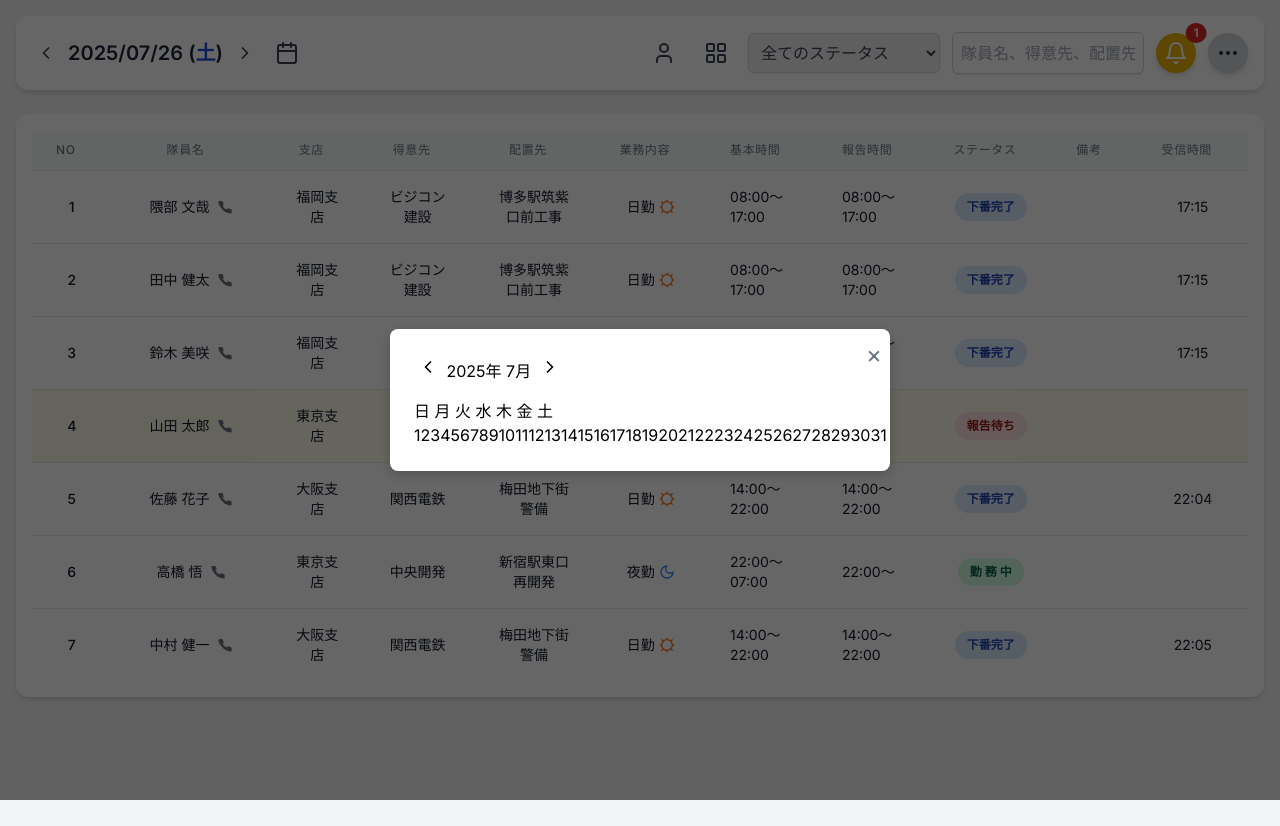
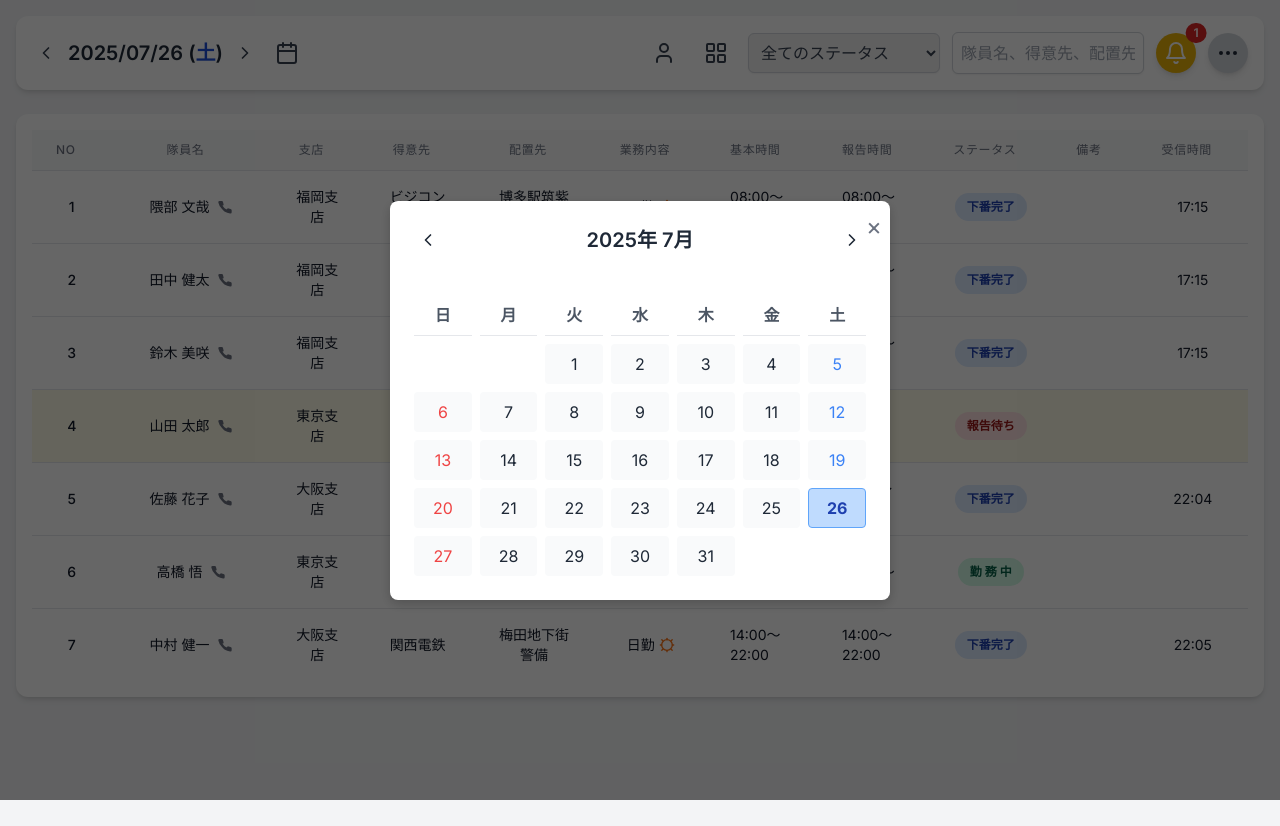
Before and after one commit to FumiyaKumabe/20250628, a plain HTML site: page index.html in a window 1280 px wide. Both pictures are taken after a click on the button 287 px from the left and 53 px from the top of the page. Drawn offline with nearby package versions, Linux system fonts and the light colour scheme.

Commit message:
Update index.html

```diff
--- a/index.html
+++ b/index.html
@@ -389,11 +389,65 @@
         }
 
         /* Removed link-style as per user request for assignment name,
-           but keeping it here in case it's needed for other links in the future. */
+            but keeping it here in case it's needed for other links in the future. */
         /* .assignment-detail-value.link-style {
             color: #3b82f6;
             text-decoration: underline;
         } */
+
+        /* Calendar specific styles */
+        .calendar-header {
+            display: flex;
+            justify-content: space-between;
+            align-items: center;
+            margin-bottom: 16px;
+            font-size: 1.25rem;
+            font-weight: 600;
+            color: #1f2937;
+        }
+        .calendar-grid {
+            display: grid;
+            grid-template-columns: repeat(7, 1fr);
+            gap: 8px;
+            text-align: center;
+            margin-top: 16px;
+        }
+        .calendar-grid .day-label {
+            font-weight: bold;
+            color: #4b5563;
+            padding-bottom: 8px;
+            border-bottom: 1px solid #e5e7eb;
+            display: flex; /* Ensure day labels are centered */
+            align-items: center;
+            justify-content: center;
+        }
+        .calendar-grid span.current-month {
+            padding: 8px;
+            border-radius: 4px;
+            cursor: pointer;
+            transition: background-color 0.2s ease-in-out;
+            background-color: #f9fafb;
+            color: #1f2937;
+            display: flex; /* Use flex to center the number */
+            align-items: center;
+            justify-content: center;
+            height: 40px; /* Give a fixed height for consistent grid cells */
+        }
+        .calendar-grid span.current-month:hover {
+            background-color: #e5e7eb;
+        }
+        .calendar-grid span.sunday {
+            color: #ef4444; /* Red for Sunday */
+        }
+        .calendar-grid span.saturday {
+            color: #3b82f6; /* Blue for Saturday */
+        }
+        .calendar-grid span.today {
+            background-color: #bfdbfe; /* Light blue for today */
+            font-weight: bold;
+            color: #1e40af;
+            border: 1px solid #60a5fa;
+        }
     </style>
 </head>
 <body class="bg-gray-100 p-4 min-h-screen flex items-start justify-center">
@@ -945,6 +999,7 @@
 
     <script>
         let currentSystemDate = new Date();
+        let currentCalendarDate = new Date(); // Initialize for calendar modal
 
         document.addEventListener('DOMContentLoaded', () => {
             const mainDateElement = document.getElementById('system-date');
@@ -1846,6 +1901,7 @@
 
                 calendarMonthYear.textContent = `${year}年 ${month + 1}月`;
 
+                // Remove all children except the first 7 (day labels)
                 while (calendarGrid.children.length > 7) {
                     calendarGrid.removeChild(calendarGrid.lastChild);
                 }
@@ -1889,6 +1945,20 @@
                     });
                     calendarGrid.appendChild(daySpan);
                 }
+            }
+
+            // Calendar navigation buttons event listeners (added to fix calendar functionality)
+            if (prevMonthButton) {
+                prevMonthButton.addEventListener('click', () => {
+                    currentCalendarDate.setMonth(currentCalendarDate.getMonth() - 1);
+                    renderCalendar(currentCalendarDate);
+                });
+            }
+            if (nextMonthButton) {
+                nextMonthButton.addEventListener('click', () => {
+                    currentCalendarDate.setMonth(currentCalendarDate.getMonth() + 1);
+                    renderCalendar(currentCalendarDate);
+                });
             }
 
 
@@ -2146,10 +2216,10 @@
                     const dataForWorkHistory = individualEndReportTime.value;
 
                     const selectedNotificationBranches = Array.from(notificationBranchesCheckboxes.querySelectorAll('input:checked'))
-                                                                 .map(cb => cb.value);
+                                                                .map(cb => cb.value);
 
                     const selectedAttendanceDisplayBranches = Array.from(attendanceDisplayBranchesCheckboxes.querySelectorAll('input:checked'))
-                                                                     .map(cb => cb.value);
+                                                                    .map(cb => cb.value);
 
                     console.log(`アカウント設定を保存しました:\n` +
                                 `自宅出発: ${departure}分前\n` +
```
